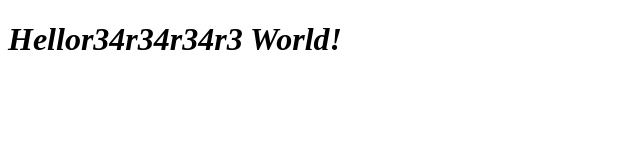
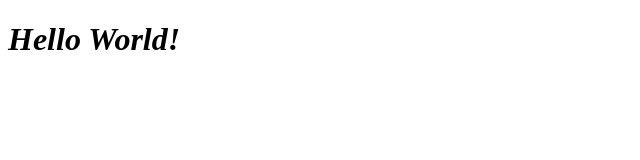
Before and after one commit to 1br0h1m-cyber/name, a plain HTML site: page index.html in a window 1280 px wide. Shown: the whole page, without its empty margins (0-640 px from the left). Drawn offline with Linux system fonts and the light colour scheme.

Commit message:
Update index.html

```diff
--- a/index.html
+++ b/index.html
@@ -6,6 +6,6 @@
     <title>Hello</title>
 </head>
 <body>
-    <h1><i><b>Hellor34r34r34r3 World!</b></i></h1>
+    <h1><i><b>Hello World!</b></i></h1>
 </body>
 </html>
```
